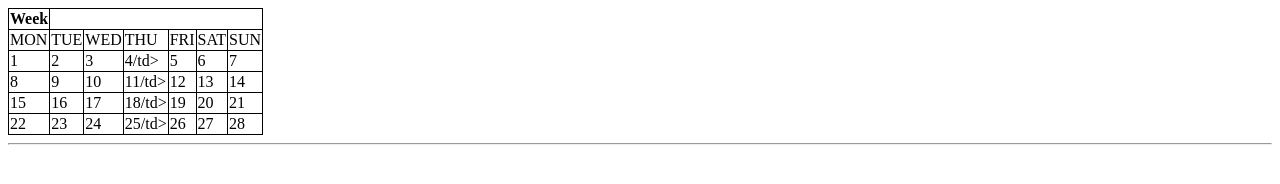
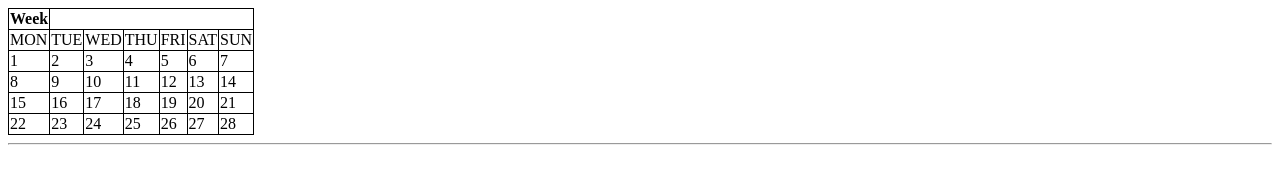
Before and after one commit to r22-4ar-da/r22-4ar-da.github.io, a plain HTML site: page Esercizi/es2.html in a window 1280 px wide. Drawn offline with Linux system fonts and the light colour scheme.

Commit message:
Update es2.html

```diff
--- a/Esercizi/es2.html
+++ b/Esercizi/es2.html
@@ -28,7 +28,7 @@ table, th, td {
     <td>1</td>
     <td>2</td>
     <td>3</td>
-     <td>4/td>
+    <td>4</td>
     <td>5</td>
     <td>6</td>
     <td>7</td>
@@ -38,7 +38,7 @@ table, th, td {
     <td>8</td>
     <td>9</td>
     <td>10</td>
-     <td>11/td>
+    <td>11</td>
     <td>12</td>
     <td>13</td>
     <td>14</td>
@@ -48,7 +48,7 @@ table, th, td {
     <td>15</td>
     <td>16</td>
     <td>17</td>
-     <td>18/td>
+     <td>18</td>
     <td>19</td>
     <td>20</td>
     <td>21</td>
@@ -58,7 +58,7 @@ table, th, td {
     <td>22</td>
     <td>23</td>
     <td>24</td>
-     <td>25/td>
+     <td>25</td>
     <td>26</td>
     <td>27</td>
     <td>28</td>
```
